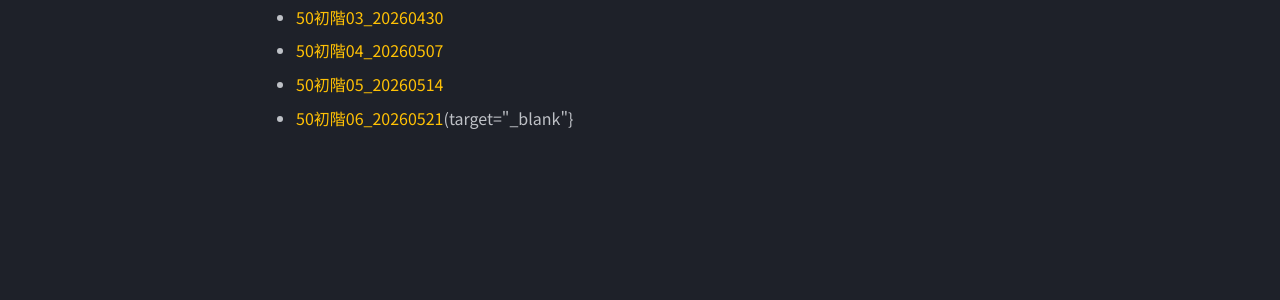
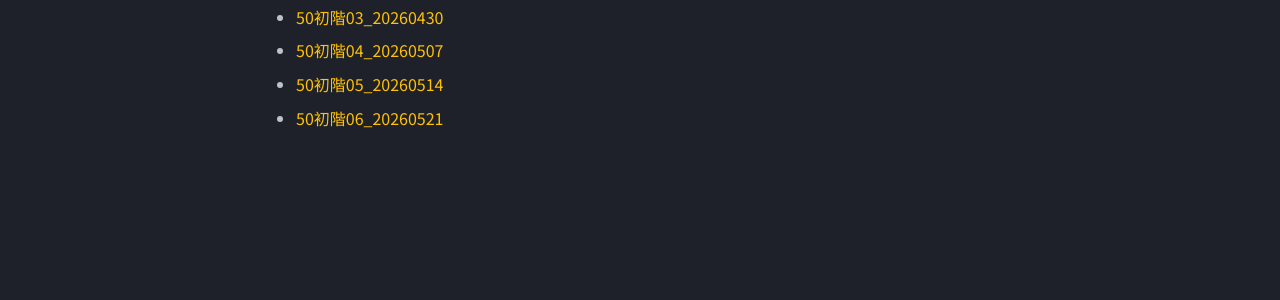
Before and after one commit to oolongyuan/oolongyuan.github.io, an MkDocs documentation site: the page built from docs/iszn/index.md, in a window 1280 px wide. Shown: the part 298-598 px from the top of the page. Built offline with MkDocs 1.6.1 and Material for MkDocs 9.7.7, drawn with Linux system fonts in a browser that asks for light colours; some web fonts are replaced.

Commit message:
fixed the target

```diff
--- a/docs/iszn/index.md
+++ b/docs/iszn/index.md
@@ -16,4 +16,4 @@ subtitle:
 
  - [50初階05_20260514](https://iframe.mediadelivery.net/embed/431082/4910d036-d3cf-4585-8828-cc3feee9ad8e?autoplay=false){target="_blank"}
 
- - [50初階06_20260521](https://iframe.mediadelivery.net/embed/431082/2da484e6-29e0-4ffd-b461-52d409f37a44?autoplay=false)(target="_blank"}
+ - [50初階06_20260521](https://iframe.mediadelivery.net/embed/431082/2da484e6-29e0-4ffd-b461-52d409f37a44?autoplay=false){target="_blank"}
```
